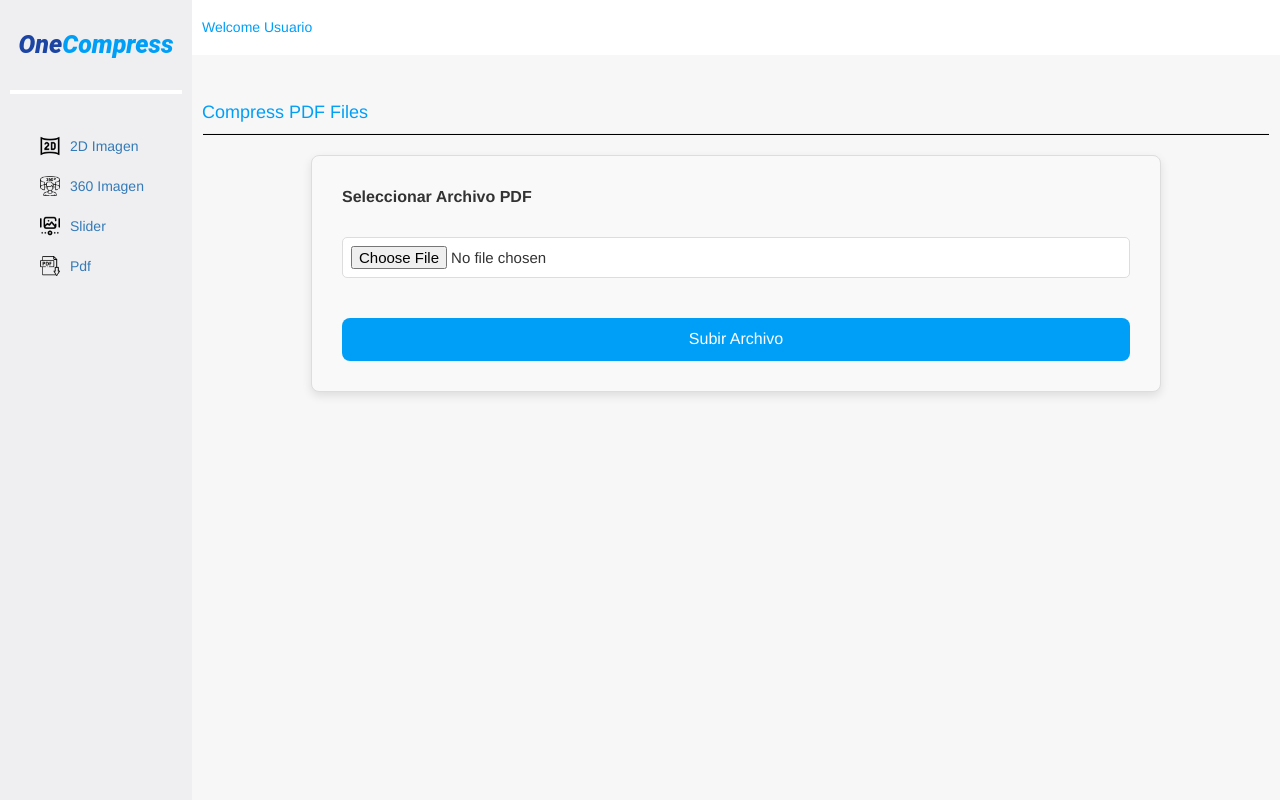
After one commit to anfelDissmovr/OneCompress, a Flask app: page /pdfCompress in a window 1280 px wide. The commit adds this page. Run offline with Flask 3, Linux system fonts and the light colour scheme; some libraries are stand-ins or nearby versions.

Commit message:
pdfInProcess

```diff
--- a/app/blueprints/compress2D.py
+++ b/app/blueprints/compress2D.py
@@ -2,7 +2,7 @@ import os
 from flask import render_template, request, session,current_app,Blueprint,render_template,flash
 from app.form import ImageUploadForm
 from werkzeug.utils import secure_filename
-from app.functions.funtions2d import change_path, resize_img, loop_compress
+from app.functions.function2d import change_path, resize_img, loop_compress
 from flask import jsonify
 
 compress2D = Blueprint('Compress2D', __name__)
@@ -43,7 +43,7 @@ def index():
             img_show = session.get('saved_files')
             return render_template('compress2d/compress2d.html', imagesForm=form, saved_files=img_show)
 
-    return render_template('compress2d/compress2d.html', imagesForm=form)
+    return render_template('compress2d/compress2d.html', imagesForm=form, titulo="Compress 2D Img")
 
 
 @compress2D.route('compressing', methods=['POST'])
--- /dev/null
+++ b/app/blueprints/compressPdf.py
@@ -0,0 +1,20 @@
+import os
+from flask import Blueprint,render_template,request
+from app.form import PdfUploadForm
+from werkzeug.utils import secure_filename
+from app.config import Config
+import PyPDF2
+
+compressPdf = Blueprint('CompressPdf',__name__)
+
+@compressPdf.route('', methods=['GET', 'POST'])
+def index():
+    form = PdfUploadForm()
+
+    if form.validate_on_submit():
+        file = form.Pdf.data
+        filename = secure_filename(file.filename)
+        filepath = os.path.join(Config.UPLOAD_FOLDER_PDF, filename)
+
+
+    return render_template('compressPdf/compressPdf.html', pdfForm=form, titulo="Compress PDF Files")
--- a/app/config.py
+++ b/app/config.py
@@ -1,4 +1,4 @@
 class Config:
     SECRET_KEY = 'SUPER SECRET'
-    UPLOAD_FOLDER = 'app/static/upload'
-    ALLOWED_EXTENSIONS= {'png', 'jpg', 'jpeg', 'gif','webp'}
+    UPLOAD_FOLDER = 'app/static/upload/2d'
+    UPLOAD_FOLDER_PDF = 'app/static/upload/pdf'
--- a/app/form.py
+++ b/app/form.py
@@ -8,7 +8,7 @@ class ImageUploadForm(FlaskForm):
         FileRequired('No se ha seleccionado ningún archivo'),
         FileAllowed(['png', 'jpg', 'jpeg', 'gif'], '¡Solo se permiten archivos de imagen!')
     ],render_kw={"multiple": True})
-    Weight = IntegerField("Weight", default=300)
+    Weight = IntegerField("Weight", default=500)
     Quality = IntegerField("Quality", default=20, validators=[
         NumberRange(min=1, max=99, message="El valor de Quality debe estar entre 1 y 99.")
     ])
@@ -16,9 +16,9 @@ class ImageUploadForm(FlaskForm):
     Height = IntegerField("Height", default=1080)
     submit = SubmitField('Subir Imágenes')
 
-class RenameImagen(FlaskForm):
-    images = FileField('Seleccionar Imagen', validators=[
+class PdfUploadForm(FlaskForm):
+    Pdf = FileField('Seleccionar Archivo PDF', validators=[
         FileRequired('No se ha seleccionado ningún archivo'),
-        FileAllowed(['png', 'jpg', 'jpeg', 'gif'], '¡Solo se permiten archivos de imagen!')
-    ],render_kw={"multiple": True})
-    submit = SubmitField("Subir Imagen")
+        FileAllowed(['pdf'], '¡Solo se permiten archivos PDF!')
+    ])
+    submit = SubmitField("Subir Archivo")
--- a/app/static/css/main.css
+++ b/app/static/css/main.css
@@ -18,7 +18,7 @@ aside {
 
 /* Logo */
 .logo-container {
-  padding: 1rem;
+  padding: 1px;
   background-color: #EFEFF1;
   text-align: center;
 }
@@ -64,14 +64,6 @@ aside {
   border: 2px solid white;
 }
 
-/*Header*/
-
-header {
-  color: #009FF7;
-  padding: 2rem;
-  background-color: white;
-}
-
 .principal-container {
   background-color: #F7F7F8;
   width: 85%; /* Ancho del contenido principal */
@@ -86,16 +78,27 @@ width: 98%;
 margin-top: 0;
 }
 
+.userContain{
+  background-color: white;
+  padding: 10px;
+  color: #009FF7;
+}
+
+.userContain h5{
+  font-weight:500;
+}
+
 .section-title {
 display: flex;
 flex-direction: column;
 justify-items: flex-end;
+background: #F7F7F8;
 }
 
 .title {
 margin-bottom: 10px;
 padding-left: 1rem;
-padding-top: 2rem;
+padding-top: 3rem;
 margin-top: 18px;
 color: #009FF7;
 font-family: 'Franklin Gothic Medium', 'Arial Narrow', Arial, sans-serif;
--- a/app/templates/base.html
+++ b/app/templates/base.html
@@ -3,13 +3,11 @@
 {% block head %}
     {{ super() }}
     <title>
-        {% block title %} 🔁 OneCompress | 2D Img{% endblock %}
+        {% block title %} OneCompress | {{ titulo | default("2D Img") }}{% endblock %}
     </title>
-    <link rel="stylesheet" href="{{ url_for('static', filename='css/main.css')}}">
-    <link rel="stylesheet" href="{{ url_for('static', filename='css/navbar.css')}}">
-    <link rel="stylesheet" href="{{ url_for('static', filename='css/compress2d.css')}}">
-    <link rel="stylesheet" href="{{ url_for('static', filename='css/modal.css')}}">
-    <script src="{{ url_for('static', filename='js/funciones.js')}}"></script>
+    <link rel="icon" type="image/png" href="{{ url_for('static', filename='img/favicon.png') }}">
+    {%include 'link_css.html'%}
+    {%include 'script_js.html'%}
 
 {% endblock %}
 
@@ -24,10 +22,17 @@
         </aside>
         <div class="principal-container">
             <header>
-                Welcome Usuario
+                <div class="userContain">
+                    <h5>  Welcome Usuario</h2>
+                </div>
+                <div class="Section-title">
+                    <h4 class="title">{{ titulo | default("2D Img") }}</h4>
+                    <hr class="hr-black">
+                </div>
             </header>
             <main>
-             {%block content%}{%endblock%}
+             {%block content%}
+             {%endblock%}
             </main>
         </div>
 
--- /dev/null
+++ b/app/templates/compressPdf/compressPdf.html
@@ -0,0 +1,17 @@
+{%extends 'base.html' %}
+
+{% block title %}
+OneCompress | Pdf
+{% endblock %}
+
+{%block content%}
+{% for error in pdfForm.Pdf.errors %}
+    <p style="color: red; text-align: center;">{{ error }}</p>
+{% endfor %}
+    <form method="POST" enctype="multipart/form-data">
+        {{ pdfForm.hidden_tag() }}
+        {{ pdfForm.Pdf.label }}
+        {{ pdfForm.Pdf }}
+        {{ pdfForm.submit(class="btn-Upload")}}
+    </form>
+{%endblock%}
--- /dev/null
+++ b/app/templates/link_css.html
@@ -0,0 +1,4 @@
+<link rel="stylesheet" href="{{ url_for('static', filename='css/main.css')}}">
+<link rel="stylesheet" href="{{ url_for('static', filename='css/navbar.css')}}">
+<link rel="stylesheet" href="{{ url_for('static', filename='css/compress2d.css')}}">
+<link rel="stylesheet" href="{{ url_for('static', filename='css/modal.css')}}">
--- a/app/templates/navbar.html
+++ b/app/templates/navbar.html
@@ -15,8 +15,8 @@
 
         </li>
         <li>
-            <img class="icon-2d" src="../static/img/pdf.png" alt="2d">
-            <a href="#"><span>Pdf</span></a>
+            <img class="icon-2d" src="../static/img/pdf.png" alt="pdf">
+            <a href="{{url_for('CompressPdf.index')}}"><span>Pdf</span></a>
         </li>
 
     </ul>
--- /dev/null
+++ b/app/templates/script_js.html
@@ -0,0 +1 @@
+<script src="{{ url_for('static', filename='js/funciones.js')}}"></script>
--- a/main.py
+++ b/main.py
@@ -1,31 +1,19 @@
 from app import create_app
 from flask import render_template, session
 from app.blueprints.compress2D import compress2D
-# from app.blueprints.Compresspdf import Compresspdf
-# from app.blueprints.CompressSlider import CompressSlider
+from app.blueprints.compressPdf import compressPdf
 
 
 app = create_app()
 
 app.register_blueprint(compress2D, url_prefix='/')
-# app.register_blueprint(Compresspdf, url_prefix='/pdfCompress')
-# app.register_blueprint(CompressSlider, url_prefix='/sliderCompress')
+app.register_blueprint(compressPdf, url_prefix='/pdfCompress')
 
 
 @app.route('/360')
 def imagen360():
     return render_template('compress2d/compress360.html')
 
-# @app.route('/showImgenes')
-# def showImgenes():
-#     saved_files = session.get('saved_files')
-#     for file in saved_files:
-#         full_path = change_path(file)
-#         show_img(full_path)
-
-#     session['saved_files'] = []
-#     show_popup = False
-#     return  jsonify({'show_popup': show_popup})
 
 if __name__ == '__main__':
     app.run(debug=True)
--- a/requirements.txt
+++ b/requirements.txt
@@ -3,4 +3,4 @@ flask-bootstrap
 flask-wtf
 Pillow
 opencv-python
-pypdf
+pypdf2
```
Also changed, not shown: app/functions/functionPdf.py (added, +24 -0 lines), app/templates/compress2d/compress2d.html (+7 -5 lines), app/functions/function2d.py (renamed from app/functions/funtions2d.py), app/static/img/favicon.png (added), app/static/upload/OneCompress_FACHADA_2.jpg (deleted), 1 other file.
